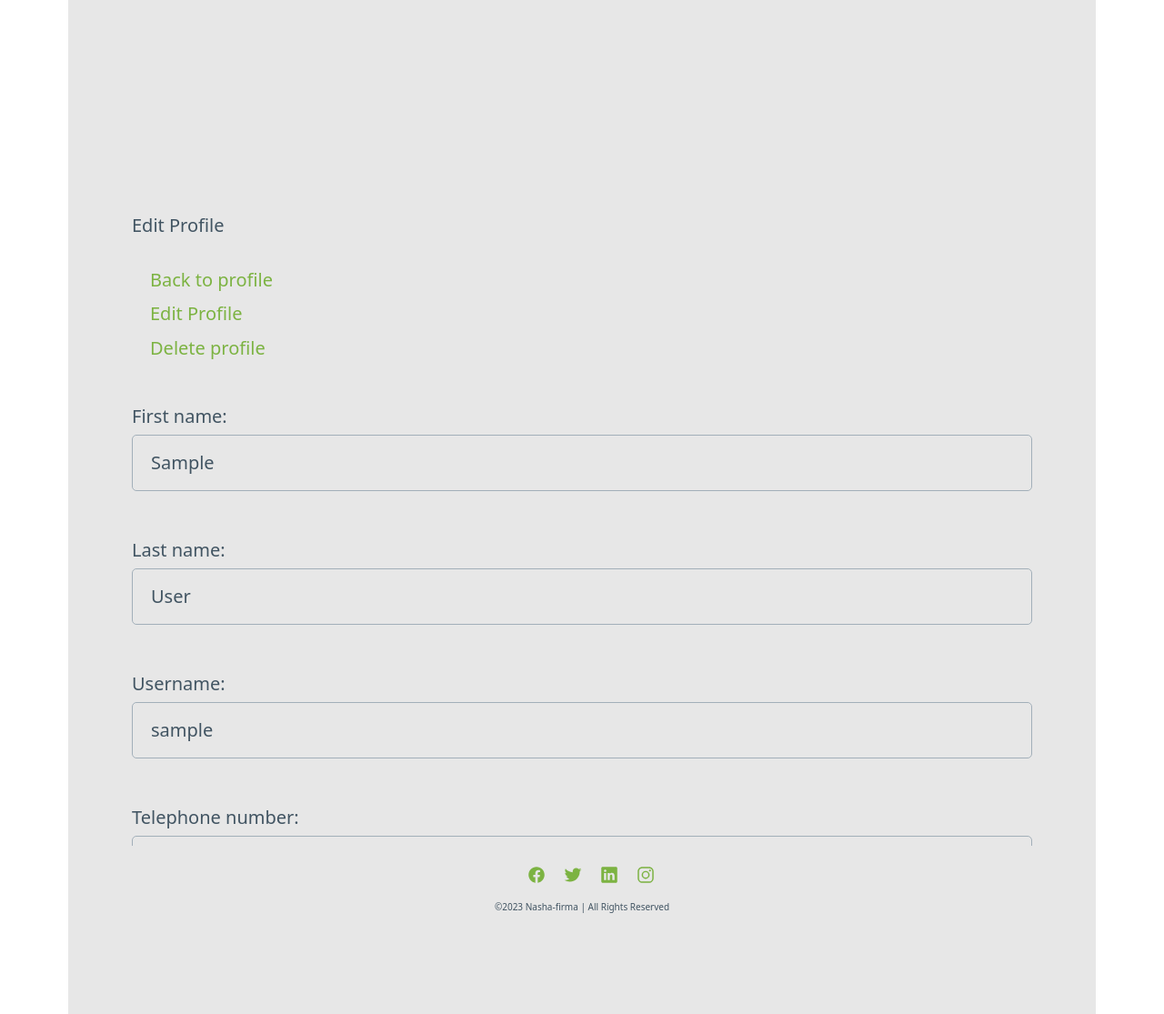
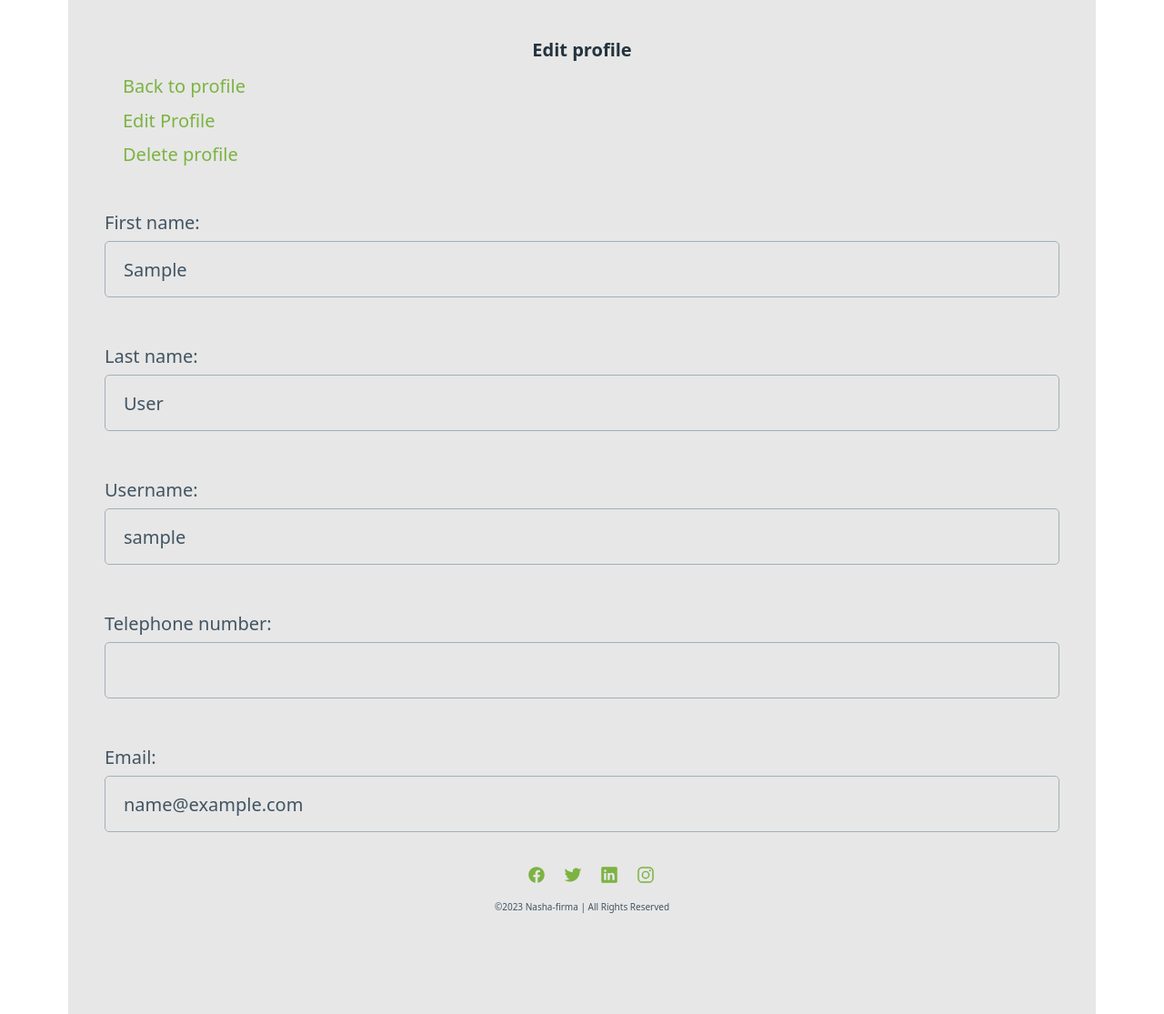
Before and after one commit to VadimTrubay/django_progect_nashafirma, a Django app: page /users/profile/1/edit/ in a window 1280 px wide. Shown: the part 260-1375 px from the top of the page at 91% size. Run offline with Django 4.2, Linux system fonts and the light colour scheme; the visitor is signed in with stand-in values (Sample User, id 1).

Commit message:
Update edit-profile.html

```diff
--- a/nashafirma/templates/users/edit-profile.html
+++ b/nashafirma/templates/users/edit-profile.html
@@ -2,60 +2,26 @@
 {% load static %}
 {% block content %}
 
-<main id="main" style="margin-top: 120px">
-    <section id="specials" class="specials">
-        <div class="container" data-aos="fade-up">
-            <div class="section-title">
-                <h2></h2>
-                <p>Edit Profile</p>
-            </div>
-
-            <div class="row" data-aos="fade-up" data-aos-delay="100">
-                <div class="col-lg-3">
-                    <ul class="nav nav-tabs flex-column">
-                        <li class="nav-item">
-                            <a class="nav-link active show" href="{% url 'profile details' pk=user.pk %}">Back
-                                to profile</a>
+<h2 class="title-page">{{ title }}</h2>
+<ul>
+    <li><a href="{% url 'profile details' pk=user.pk %}">Back to profile</a></li>
+    <li>
+        <a href="{% url 'edit profile' pk=user.pk %}">Edit Profile</a>
     </li>
-                        <li class="nav-item">
-                            <a class="nav-link" href="{% url 'edit profile' pk=user.pk %}">Edit
-                                Profile</a>
-                        </li>
-                        <li class="nav-item">
-                            <a class="nav-link" href="{% url 'delete profile' pk=user.pk %}">Delete
-                                profile</a>
+    <li>
+        <a href="{% url 'delete profile' pk=user.pk %}">Delete profile</a>
     </li>
 </ul>
-                </div>
-                <div class="col-lg-9 mt-4 mt-lg-0">
-                    <div class="tab-content">
-                        <div class="tab-pane active show" id="tab-1">
-                            <div class="row">
-                                <div class="col-lg-8 details order-2 order-lg-1">
 <h3>{{ profile.first_name }} {{ profile.last_name }}</h3>
 <form action="{% url 'edit profile' pk=user.pk %}" method="post" enctype="multipart/form-data">
     {{ form.as_p }}
-                                        <button type="submit" class="btn btn-primary">Save Changes</button>
+    <button type="submit">Save Changes</button>
     {% csrf_token %}
 </form>
-                                </div>
-                                <div class="col-lg-4 text-center order-1 order-lg-2">
 {% if profile.profile_picture %}
-                                    <img src="{{ profile.profile_picture.url }}" alt="profile_picture"
-                                         class="img-fluid">
+<img src="{{ profile.profile_picture.url }}" alt="profile_picture" class="img-fluid">
 {% else %}
-                                    <img src="/media/profile_pictures/profile_picture_default.jpg"
-                                         alt="profile_picture" class="img-fluid">
+<img src="/media/profile_pictures/profile_picture_default.jpg" alt="profile_picture" class="img-fluid">
 {% endif %}
-                                </div>
-                            </div>
-                        </div>
-                    </div>
-                </div>
-            </div>
-
-        </div>
-    </section>
-</main>
 
 {% endblock %}
```
Lines whose indentation alone changed are shown as unchanged.
